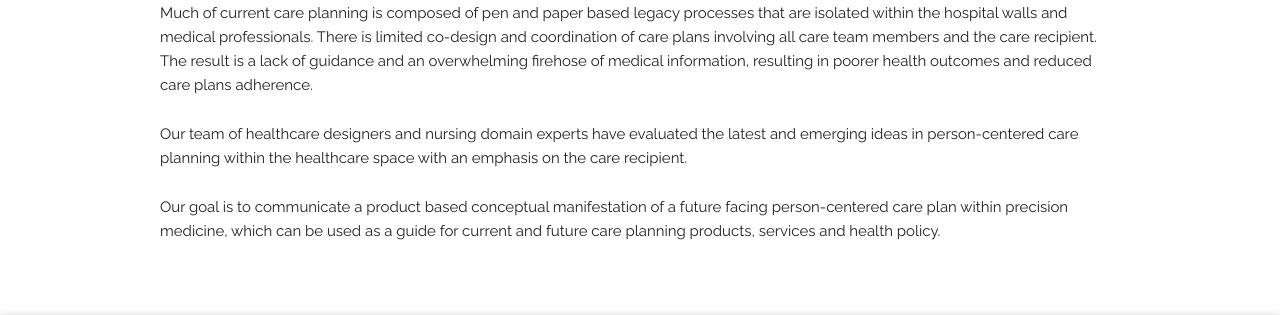
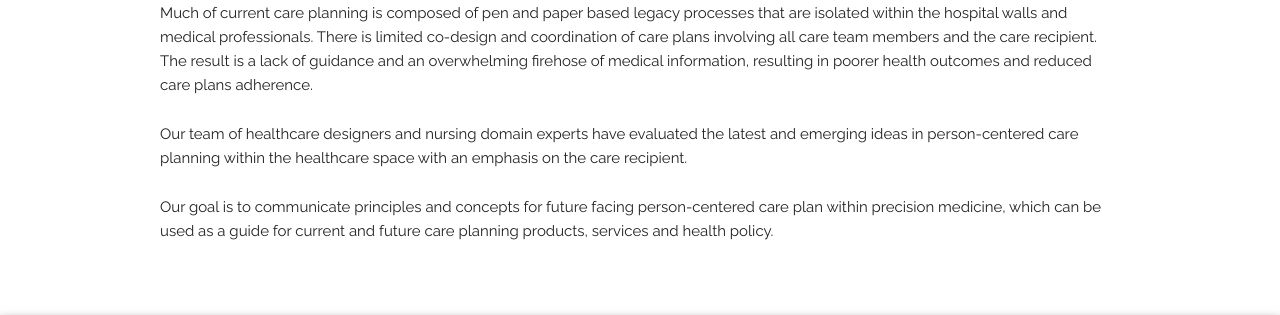
Before and after one commit to edwinychoi/careplan_principles, a plain HTML site: page index.html in a window 1280 px wide. Shown: the part 323-638 px from the top of the page. Drawn offline with Linux system fonts and the light colour scheme.

Commit message:
Update index.html

```diff
--- a/index.html
+++ b/index.html
@@ -53,7 +53,7 @@
         <h3>ABOUT THE PRINCIPLES</h3>
         <p>Much of current care planning is composed of pen and paper based legacy processes that are isolated within the hospital walls and medical professionals. There is limited co-design and coordination of care plans involving all care team members and the care recipient. The result is a lack of guidance and an overwhelming firehose of medical information, resulting in poorer health outcomes and reduced care plans adherence.</p>
         <p>Our team of healthcare designers and nursing domain experts have evaluated the latest and emerging ideas in person-centered care planning within the healthcare space with an emphasis on the care recipient.</p>
-        <p>Our goal is to communicate a product based conceptual manifestation of a future facing person-centered care plan within precision medicine, which can be used as a guide for current and future care planning products, services and health policy.</p>
+        <p>Our goal is to communicate principles and concepts for future facing person-centered care plan within precision medicine, which can be used as a guide for current and future care planning products, services and health policy.</p>
       </div>
     </div>
   </div>
```
